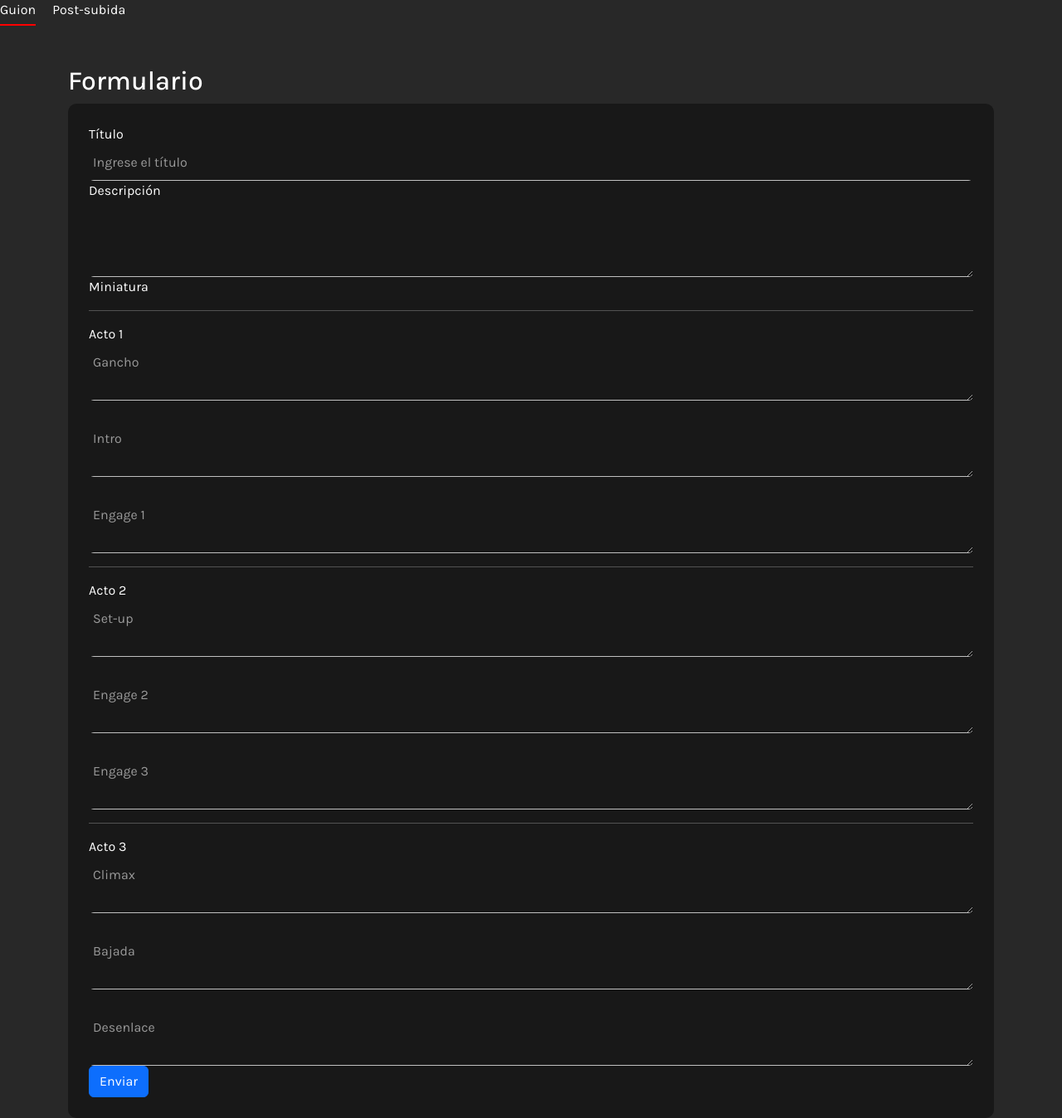
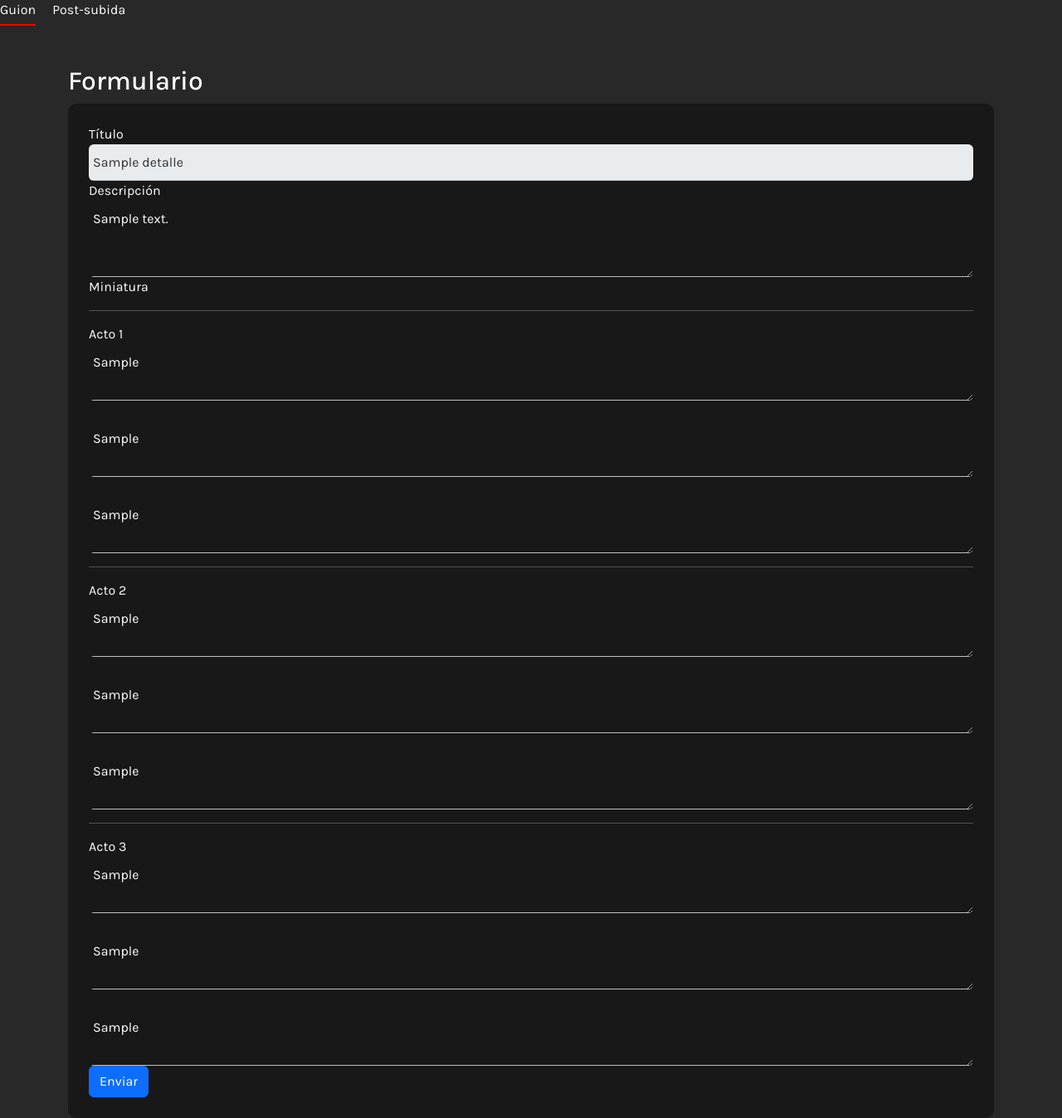
Before and after one commit to fregonaespanola/vidmentor, a PHP site: page /forms_container.php?id=1 in a window 1280 px wide. Shown: the whole page at 83% size. Run offline with PHP 8.4, Linux system fonts and the light colour scheme; the visitor is signed in with stand-in values (Sample User, id 1); tables that the repository leaves empty hold one stand-in row (values such as "Sample post"); some libraries are stand-ins or nearby versions.

Commit message:
added complementation to forms and personalized thumbnails

```diff
--- a/public/css/styles.css
+++ b/public/css/styles.css
@@ -239,3 +239,7 @@ body {
 .menu-horizontal-forms li.active {
   border-bottom: 2px solid red;
 }
+
+.title-form-inner:disabled{
+  color:#303030;
+}
--- a/public/formulario.php
+++ b/public/formulario.php
@@ -1,3 +1,45 @@
+<?php
+session_start();
+
+$_SESSION['usuario_id'] = 2;
+
+// Verifica si se proporcionó un ID en la URL
+if(isset($_GET['id'])) {
+    $id = $_GET['id'];
+
+    // Conexión a la base de datos (ajusta los detalles de conexión según tu configuración)
+    $dsn = "mysql:host=localhost;dbname=PROYECTO;charset=utf8mb4";
+    $username = "PROYECTO";
+    $password = "11223344";
+
+    try {
+        $pdo = new PDO($dsn, $username, $password);
+        $pdo->setAttribute(PDO::ATTR_ERRMODE, PDO::ERRMODE_EXCEPTION);
+
+        // Consulta para obtener los detalles del formulario basados en el ID
+        $stmt = $pdo->prepare("SELECT * FROM DETALLE WHERE ID = :id");
+        $stmt->bindParam(':id', $id);
+        $stmt->execute();
+
+        // Si se encontraron resultados, rellenar el formulario con los datos obtenidos
+        if ($row = $stmt->fetch(PDO::FETCH_ASSOC)) {
+          $titulo = $row['NOMBRE'];
+          $descripcion = $row['DESCRIPCION'];
+          $gancho = $row['GANCHO'];
+          $intro = $row['INTRO'];
+          $engage1 = $row['ENGAGE1'];
+          $setup = $row['SETUP'];
+          $engage2 = $row['ENGAGE2'];
+          $engage3 = $row['ENGAGE3'];
+          $climax = $row['CLIMAX'];
+          $bajada = $row['BAJADA'];
+          $desenlace = $row['DESENLACE'];
+      }
+    } catch (PDOException $e) {
+        echo "Error al obtener los detalles del formulario: " . $e->getMessage();
+    }
+}
+?>
 <!DOCTYPE html>
 <html lang="en">
 <head>
@@ -14,11 +56,11 @@
     <form class="formulario-video">
       <div class="form-group">
         <label for="titulo">Título</label>
-        <input type="text" class="form-control" id="titulo" placeholder="Ingrese el título">
+        <input type="text" class="form-control title-form-inner" id="titulo" placeholder="Ingrese el título" value="<?php echo isset($titulo) ? $titulo : ''; ?>" disabled>
       </div>
       <div class="form-group">
         <label for="descripcion">Descripción</label>
-        <textarea class="form-control" id="descripcion" rows="3"></textarea>
+        <textarea class="form-control" id="descripcion" rows="3"><?php echo isset($descripcion) ? $descripcion : ''; ?></textarea>
       </div>
       <div class="form-group">
           <label for="miniatura">Miniatura</label>
@@ -28,39 +70,39 @@
       <div class="form-group">
         <label for="acto1">Acto 1</label>
         <div class="ckeditor-container">
-          <textarea class="form-control ckeditor" id="gancho" placeholder="Gancho"></textarea><br>
+          <textarea class="form-control ckeditor" id="gancho" placeholder="Gancho"><?php echo isset($gancho) ? $gancho : ''; ?></textarea><br>
         </div>
         <div class="ckeditor-container">
-          <textarea class="form-control ckeditor" id="intro" placeholder="Intro"></textarea><br>
+          <textarea class="form-control ckeditor" id="intro" placeholder="Intro"><?php echo isset($intro) ? $intro : ''; ?></textarea><br>
         </div>
         <div class="ckeditor-container">
-          <textarea class="form-control ckeditor" id="engage1" placeholder="Engage 1"></textarea>
+          <textarea class="form-control ckeditor" id="engage1" placeholder="Engage 1"><?php echo isset($engage1) ? $engage1 : ''; ?></textarea>
         </div>
       </div>
       <hr>
       <div class="form-group">
         <label for="acto2">Acto 2</label>
         <div class="ckeditor-container">
-          <textarea class="form-control ckeditor" id="setup" placeholder="Set-up"></textarea><br>
+          <textarea class="form-control ckeditor" id="setup" placeholder="Set-up"><?php echo isset($setup) ? $setup : ''; ?></textarea><br>
         </div>
         <div class="ckeditor-container">
-          <textarea class="form-control ckeditor" id="engage2" placeholder="Engage 2"></textarea><br>
+          <textarea class="form-control ckeditor" id="engage2" placeholder="Engage 2"><?php echo isset($engage2) ? $engage2 : ''; ?></textarea><br>
         </div>
         <div class="ckeditor-container">
-          <textarea class="form-control ckeditor" id="engage3" placeholder="Engage 3"></textarea>
+          <textarea class="form-control ckeditor" id="engage3" placeholder="Engage 3"><?php echo isset($engage3) ? $engage3 : ''; ?></textarea>
         </div>
       </div>
       <hr>
       <div class="form-group">
         <label for="acto3">Acto 3</label>
         <div class="ckeditor-container">
-          <textarea class="form-control ckeditor" id="climax" placeholder="Climax"></textarea><br>
+          <textarea class="form-control ckeditor" id="climax" placeholder="Climax"><?php echo isset($climax) ? $climax : ''; ?></textarea><br>
         </div>
         <div class="ckeditor-container">
-          <textarea class="form-control ckeditor" id="bajada" placeholder="Bajada"></textarea><br>
+          <textarea class="form-control ckeditor" id="bajada" placeholder="Bajada"><?php echo isset($bajada) ? $bajada : ''; ?></textarea><br>
         </div>
         <div class="ckeditor-container">
-          <textarea class="form-control ckeditor" id="desenlace" placeholder="Desenlace"></textarea>
+          <textarea class="form-control ckeditor" id="desenlace" placeholder="Desenlace"><?php echo isset($desenlace) ? $desenlace : ''; ?></textarea>
         </div>
       </div>
       <button type="submit" class="btn btn-primary">Enviar</button>
@@ -71,6 +113,7 @@
 <!-- Bootstrap JS -->
 <script src="https://cdn.jsdelivr.net/npm/bootstrap@5.3.3/dist/js/bootstrap.bundle.min.js" integrity="sha384-YvpcrYf0tY3lHB60NNkmXc5s9fDVZLESaAA55NDzOxhy9GkcIdslK1eN7N6jIeHz" crossorigin="anonymous"></script>
 <script src="https://ajax.googleapis.com/ajax/libs/jquery/3.6.0/jquery.min.js"></script>
-<script src="js/form_script.js"></script>
+<script src="js/form_script.js" data-title="<?php echo $titulo?>"></script>
+
 </body>
 </html>
--- a/public/ideas_user.php
+++ b/public/ideas_user.php
@@ -47,6 +47,6 @@ if(isset($_SESSION['usuario_id'])) {
 
     <script src="https://cdn.jsdelivr.net/npm/bootstrap@5.3.3/dist/js/bootstrap.bundle.min.js" integrity="sha384-YvpcrYf0tY3lHB60NNkmXc5s9fDVZLESaAA55NDzOxhy9GkcIdslK1eN7N6jIeHz" crossorigin="anonymous"></script>
     <script src="https://ajax.googleapis.com/ajax/libs/jquery/3.6.0/jquery.min.js"></script>
-    <script src="js/form_container.js"></script>
+    <script src="js/user_list.js"></script>
 </body>
 </html>
--- a/public/js/form_script.js
+++ b/public/js/form_script.js
@@ -19,7 +19,6 @@ $(document).ready(function() {
         CKEDITOR.replace(activeEditor, {
             toolbar: 'Basic',
             height: 150,
-            skin: 'moono-dark' // Configuración para el modo oscuro
         });
     });
 
@@ -41,7 +40,8 @@ $(document).ready(function() {
 });
 
 $(document).ready(function() {
-    var searchQuery = 'minecraft'; // Búsqueda por defecto
+    var searchQuery = $('script[src$="form_script.js"]').attr('data-title');
+    console.log(searchQuery);
 
     $.get(
         'https://www.googleapis.com/youtube/v3/search', {
--- a/public/js/user_list.js
+++ b/public/js/user_list.js
@@ -4,6 +4,7 @@ $(document).ready(function() {
         var id = $(this).data('id');
         var btnDelete = $(this);
         $.post('delete_title.php', { id: id }, function(data) {
+
                 btnDelete.closest('li').remove();
         });
     });
```
